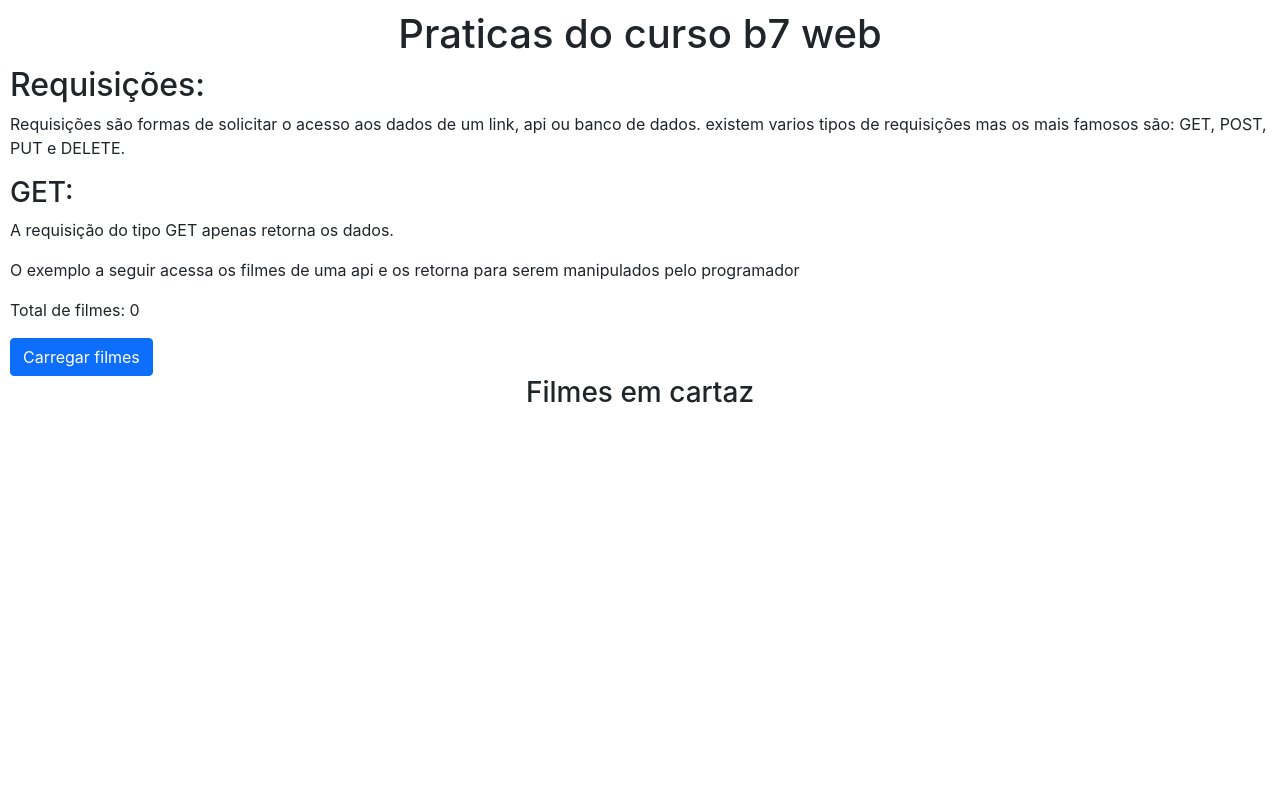
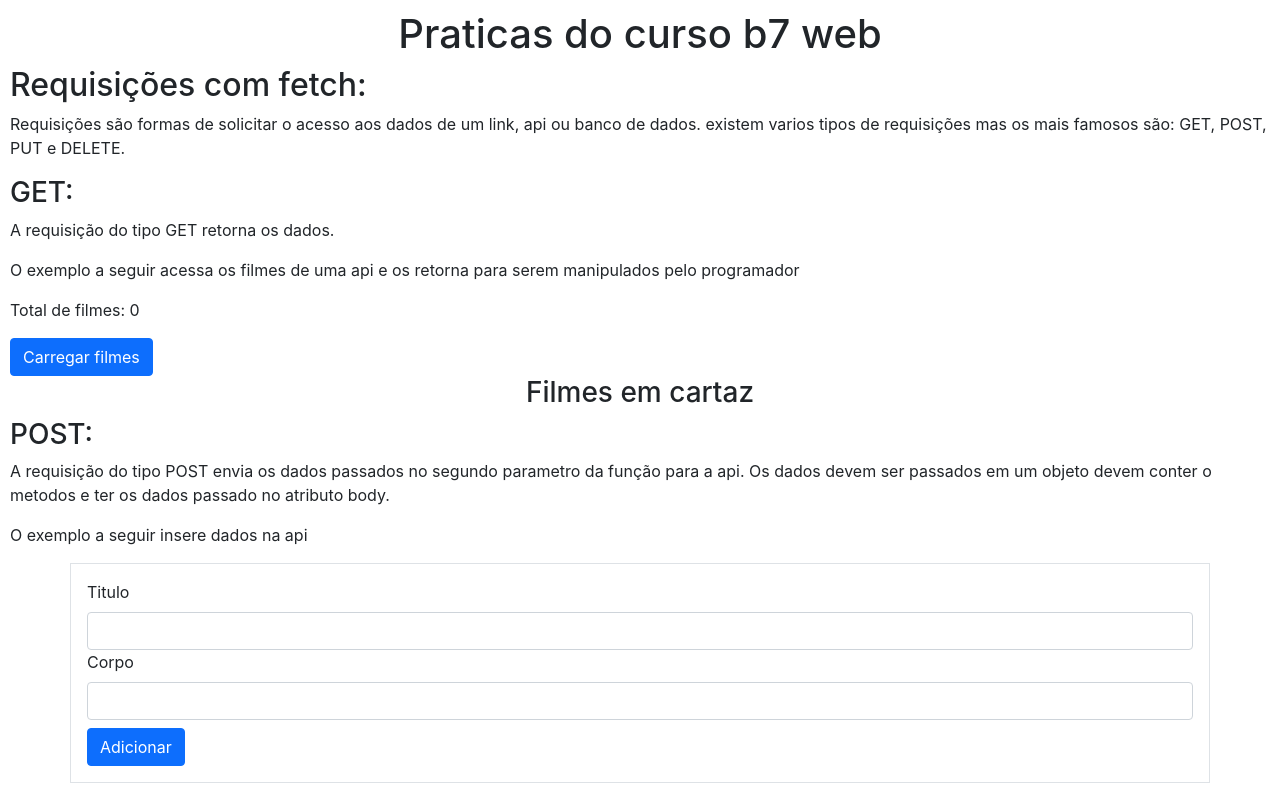
Before and after one commit to FranciscoNeto2909/praticas, a React (Create React App) app: page / in a window 1280 px wide. Built offline with nearby package versions, Linux system fonts and the light colour scheme.

Commit message:
add POST request

```diff
--- a/src/App.js
+++ b/src/App.js
@@ -4,38 +4,69 @@ import Card from "./components/Card";
 
 export default function App() {
 
-  const link = "https://api.b7web.com.br/cinema/"
+  const link1 = "https://api.b7web.com.br/cinema/"
+  const link2 = "https://jsonplaceholder.typicode.com/posts"
   const [movies, setMovies] = useState([])
   const [loading, setLoading] = useState(false)
+  const [title, setTitle] = useState("")
+  const [body, setBody] = useState("")
 
 
   /*Função normal:
     function loadMovies(e) {
       e.preventDefault()
-      fetch(link)
+      fetch(link1)
         .then(res => res.json())
         .then(res => setMovies(res))}*/
 
   async function asyncLoadMovies(e) {
     e.preventDefault()
-    try{
+    try {
       setLoading(true)
-      const res = await fetch(link)
+      const res = await fetch(link1)
       const mvs = await res.json()
       setLoading(false)
       setMovies(mvs)
-    }catch(e){
+    } catch (e) {
       console.log(e)
+    }
+  }
+  function handleAddTitle(e) {
+    setTitle(e.target.value)
+  }
+  function handleAddBody(e) {
+    setBody(e.target.value)
+  }
+  async function handleAddPost(e) {
+    e.preventDefault()
+    if (title && body) {
+      const res = await fetch(link2, {
+        method: "POST",
+        body: JSON.stringify(
+          {
+            title: title,
+            body: body,
+            userId: 1
+          }),
+        headers: {
+          'Content-Type': 'application/json'
+        }
+      })
+      const json = res.json()
+      console.log(json)
+      alert("Veja o resultado no console")
+    } else {
+      alert("Insira od dados")
     }
   }
   return (
     <div>
       <h1 className="text-center">Praticas do curso b7 web</h1>
-      <h2>Requisições:</h2>
+      <h2>Requisições com fetch:</h2>
       <p>Requisições são formas de solicitar o acesso aos dados de um link, api ou banco de dados. existem varios tipos de requisições mas os mais famosos são: GET, POST, PUT e DELETE.</p>
 
       <h3>GET:</h3>
-      <p>A requisição do tipo GET apenas retorna os dados.</p>
+      <p>A requisição do tipo GET retorna os dados.</p>
       <p>O exemplo a seguir acessa os filmes de uma api e os retorna para serem manipulados pelo programador</p>
       <p>Total de filmes: {movies.length}</p>
       <button className="btn btn-primary" onClick={asyncLoadMovies}>Carregar filmes</button>
@@ -46,6 +77,17 @@ export default function App() {
         </div>
       </div>}
       <Card movies={movies} />
+      <h3>POST:</h3>
+      <p>A requisição do tipo POST envia os dados passados no segundo parametro da função para a api. Os dados devem ser passados em um objeto devem conter o metodos e ter os dados passado no atributo body.</p>
+      <p>O exemplo a seguir insere dados na api</p>
+      <form className="form  border container-sm p-3">
+        <label className="form-label">Titulo</label>
+        <input type="text" className="form-control" value={title} onChange={handleAddTitle} />
+        <label className="form-label">Corpo</label>
+        <input type="text" className="form-control" value={body} onChange={handleAddBody} />
+        <button className="btn btn-primary mt-2" onClick={handleAddPost}>Adicionar</button>
+      </form>
+
     </div>
   );
 }
```
